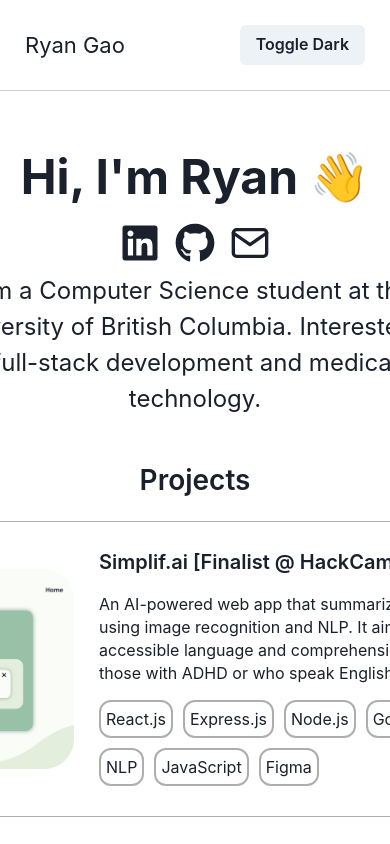
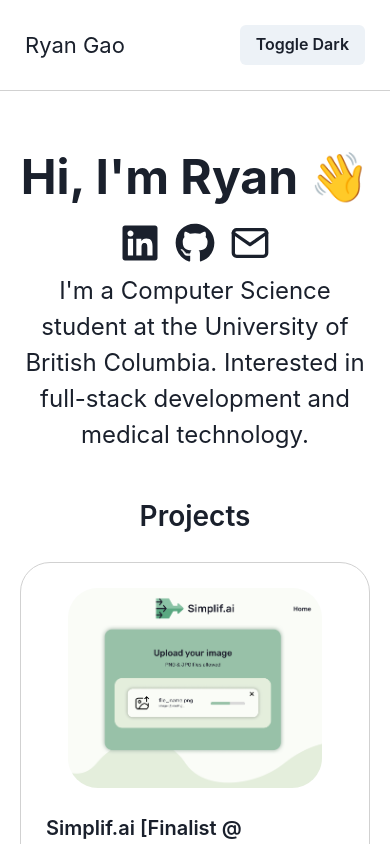
Before and after one commit to toblrne/personalwebsite2, a React (Create React App) app: page / in a window 390 px wide. Shown: the top 844 px of the page. Built offline with nearby package versions, Linux system fonts and the light colour scheme.

Commit message:
added dark mode and mobile responsiveness

```diff
--- a/src/App.js
+++ b/src/App.js
@@ -1,13 +1,17 @@
 import React from 'react';
-import { Button, Box, Flex, Text, useColorMode } from '@chakra-ui/react'
+import { Button, Box, Flex, Text, useColorMode, useColorModeValue } from '@chakra-ui/react'
 import MainCard from './components/MainCard'
+
 
 
 function App() {
   const { colorMode, toggleColorMode } = useColorMode()
+
+  const border = useColorModeValue("#d1d1d1", "gray.800")
+
   return (
-    <Box overflow="hidden"  transitionProperty="background-color" transitionDuration="normal" >
-      <Box w="100vw" minW="320px" overflow="hidden" borderBottom="1px" borderColor="#d1d1d1">
+    <Box overflow="hidden">
+      <Box w="100vw" minW="320px" overflow="hidden" borderBottom="1px" borderColor={border}>
         <Flex justify="space-between" align="center" m="25px" overflow="hidden">
           <Text fontSize="22px">Ryan Gao</Text>
           <Button onClick={toggleColorMode}>
@@ -20,7 +24,7 @@ function App() {
         <MainCard />
       </Box>
 
-      <Flex justify="center"  p="8px" marginTop="25px" backgroundColor="#f3f3f3">
+      <Flex justify="center" p="8px" marginTop="25px" >
         © Ryan Gao 2023
       </Flex>
     </Box>
--- a/src/components/Description.js
+++ b/src/components/Description.js
@@ -9,7 +9,7 @@ const Description = () => {
         <Flex direction="column" minW="320px" align="center">
             <Text fontSize="48px" fontWeight="bold"> Hi, I'm Ryan 👋</Text>
             <Flex p="10px" gap="15px"> <Link href="https://www.linkedin.com/in/ryangao01/" isExternal><FaLinkedin size="40px"/></Link> <Link href="https://github.com/toblrne" isExternal><FaGithub size="40px"/></Link> <Link href="mailto:ryantchgao@gmail.com" isExternal><FiMail size="40px"/></Link> </Flex>
-            <Text fontSize="24px" w="500px" textAlign="center"> I'm a Computer Science student at the University of British Columbia. Interested in full-stack development and medical technology. </Text>
+            <Text fontSize="24px" w={["350px", "400px", "450px", "500px"]}textAlign="center"> I'm a Computer Science student at the University of British Columbia. Interested in full-stack development and medical technology. </Text>
         </Flex>
     );
 }
--- a/src/components/MainCard.js
+++ b/src/components/MainCard.js
@@ -10,7 +10,8 @@ import data from './data'
 
 const MainCard = () => {
 
-    // https://imagecolorpicker.com/color-code/1a202c
+
+
 
     return (
         <VStack spacing="12px">
--- a/src/components/Projects.js
+++ b/src/components/Projects.js
@@ -1,16 +1,18 @@
 import React from 'react';
-import { Flex, Image, Text, Link } from '@chakra-ui/react'
+import { Flex, Image, Text, Link, useColorModeValue } from '@chakra-ui/react'
 import { ExternalLinkIcon } from '@chakra-ui/icons'
 
 
 const Projects = ({ title, image, date, description, links, technologies }) => {
-    console.log(technologies)
+
+    const colour = useColorModeValue("white", "#2d3748")
+    const border = useColorModeValue("#d1d1d1", "gray.800")
     return (
-        <Flex direction="row" border="1px" borderColor="#AEAEAE" borderRadius="30px" w="800px" m="20px" p="25px" align="center">
-            {image == null ? null : <Flex w="35%" justify="center" align="center">
+        <Flex direction={["column", "column", "row", "row"]} border="1px" borderColor={border} borderRadius="30px" bg={colour} w={["350px", "350px", "800px", "800px"]} m="25px" p="25px" align="center">
+            {image == null ? null : <Flex w={["300px", "300px", "300px", "300px"]} justify="center" align="center" paddingBottom={["25px", "25px", "0px", "0px"]}>
                 <Image w="auto" maxHeight="200px" borderRadius="30px" src={image} />
             </Flex>}
-            <Flex direction="column" marginLeft="25px" w="65%">
+            <Flex direction="column" marginLeft={["0px", "0px", "25px", "25px"]} w="100%">
                 <Text fontSize="20px" fontWeight="semibold"> {title} <Link href={links} isExternal> <ExternalLinkIcon paddingBottom="5px" w={7} h={7}/> </Link> </Text>
                 <Text fontSize="17.5px" fontWeight="medium"> {date} </Text>
                 <Text fontSize="16px" lineHeight="23px" paddingTop="15px"> {description} </Text>
```
